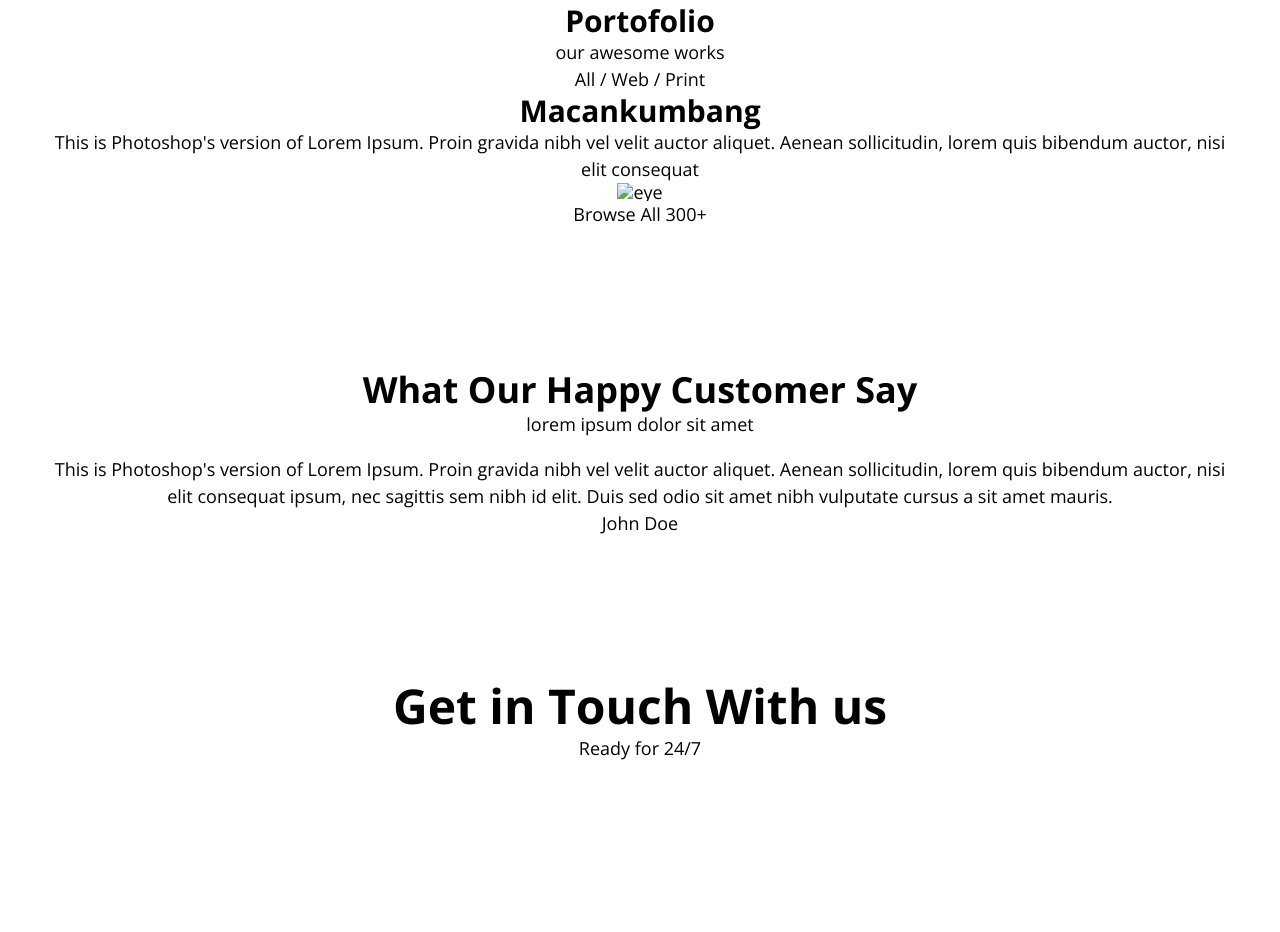
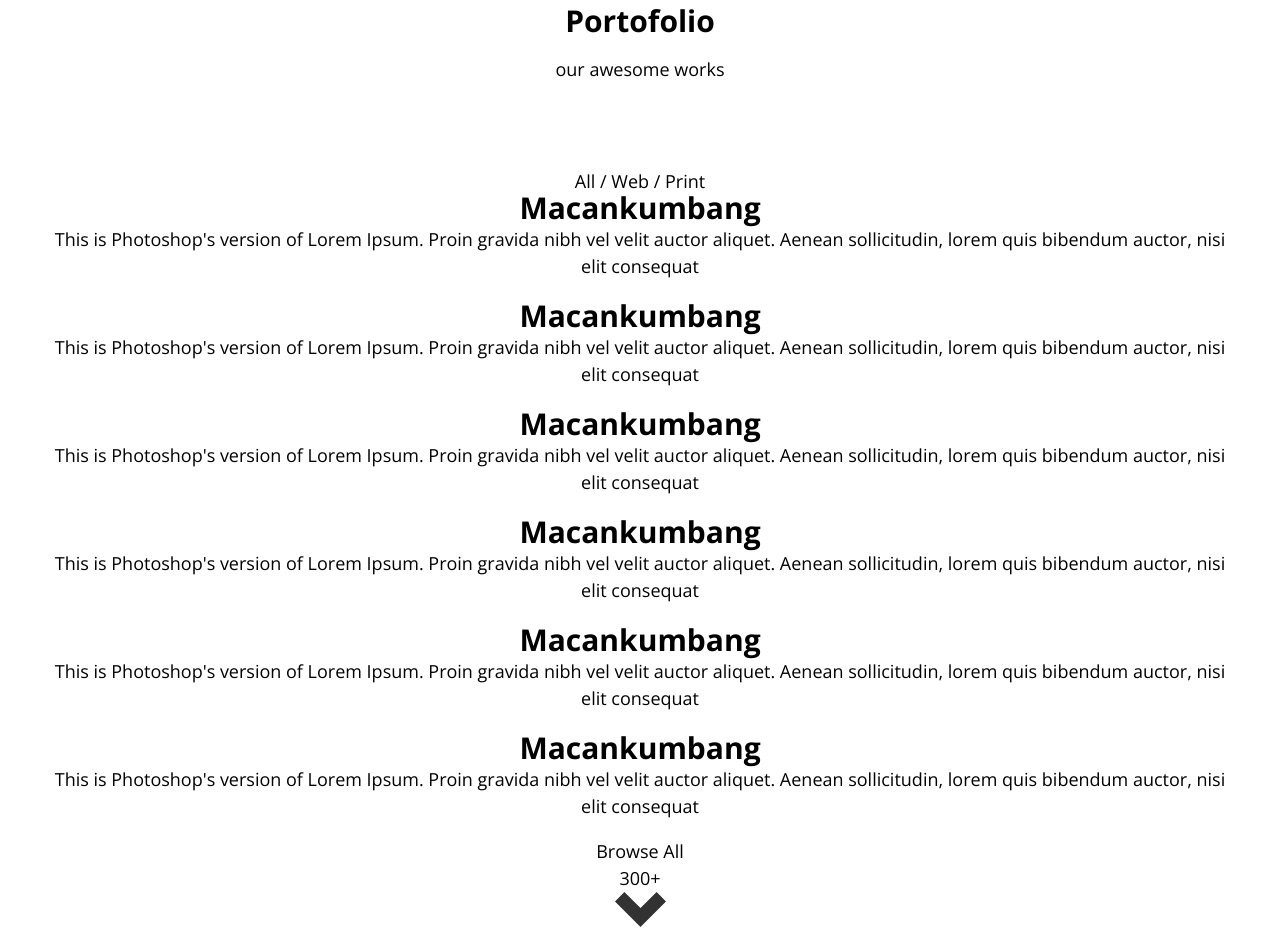
Before and after one commit to mamucha/WebChallange_5, a website built with webpack: page docs/index.html in a window 1280 px wide. Shown: the part 1614-2546 px from the top of the page. Built offline with nearby package versions, Linux system fonts and the light colour scheme.

Commit message:
write template portofolio section

```diff
--- a/docs/index.html
+++ b/docs/index.html
@@ -109,27 +109,99 @@
     </section>
 
     <section class="l-section l-section--portofolio">
-        <div class="l-wrapper">
-            <header class="title">
-                <h3>Portofolio</h3>
-                <p>our awesome works</p>
+        <div class="l-wrapper l-wrapper--portofolio">
+            <header class="c-header">
+                <h3 class="c-header__title">Portofolio</h3>
+                <p class="c-header__subtitle">our awesome works</p>
+                <div class="c-header__underline c-header__underline--black"></div>
             </header>
-            <div class="change">
-                <p>All / Web / Print</p>
+            <div class="c-gallery">
+                <div class="c-gallery__header">
+                    <span class="c-gallery__header--category">All</span>
+                    /
+                    <span class="c-gallery__header--category">Web</span>
+                    /
+                    <span class="c-gallery__header--category">Print</span>
+                </div>
+
+
+                <div class="c-gallery__cards">
+                    <figure class="c-gallery__card">
+                        <figcaption class="c-gallery__text">
+                            <h3 class="c-gallery__title">Macankumbang</h3>
+                            <p class="c-gallery__description">This is Photoshop's version of Lorem Ipsum. Proin gravida
+                                nibh vel velit auctor aliquet.
+                                Aenean
+                                sollicitudin, lorem quis bibendum auctor, nisi elit consequat</p>
+                            <img src="" alt="" class="c-gallery__icon">
+                        </figcaption>
+                    </figure>
+
+                    <figure class="c-gallery__card">
+                        <figcaption class="c-gallery__text">
+                            <h3 class="c-gallery__title">Macankumbang</h3>
+                            <p class="c-gallery__description">This is Photoshop's version of Lorem Ipsum. Proin gravida
+                                nibh vel velit auctor aliquet.
+                                Aenean
+                                sollicitudin, lorem quis bibendum auctor, nisi elit consequat</p>
+                            <img src="" alt="" class="c-gallery__icon">
+                        </figcaption>
+                    </figure>
+
+                    <figure class="c-gallery__card">
+                        <figcaption class="c-gallery__text">
+                            <h3 class="c-gallery__title">Macankumbang</h3>
+                            <p class="c-gallery__description">This is Photoshop's version of Lorem Ipsum. Proin gravida
+                                nibh vel velit auctor aliquet.
+                                Aenean
+                                sollicitudin, lorem quis bibendum auctor, nisi elit consequat</p>
+                            <img src="" alt="" class="c-gallery__icon">
+                        </figcaption>
+                    </figure>
+
+                    <figure class="c-gallery__card">
+                        <figcaption class="c-gallery__text">
+                            <h3 class="c-gallery__title">Macankumbang</h3>
+                            <p class="c-gallery__description">This is Photoshop's version of Lorem Ipsum. Proin gravida
+                                nibh vel velit auctor aliquet.
+                                Aenean
+                                sollicitudin, lorem quis bibendum auctor, nisi elit consequat</p>
+                            <img src="" alt="" class="c-gallery__icon">
+                        </figcaption>
+                    </figure>
+
+                    <figure class="c-gallery__card">
+                        <figcaption class="c-gallery__text">
+                            <h3 class="c-gallery__title">Macankumbang</h3>
+                            <p class="c-gallery__description">This is Photoshop's version of Lorem Ipsum. Proin gravida
+                                nibh vel velit auctor aliquet.
+                                Aenean
+                                sollicitudin, lorem quis bibendum auctor, nisi elit consequat</p>
+                            <img src="" alt="" class="c-gallery__icon">
+                        </figcaption>
+                    </figure>
+
+                    <figure class="c-gallery__card">
+                        <figcaption class="c-gallery__text">
+                            <h3 class="c-gallery__title">Macankumbang</h3>
+                            <p class="c-gallery__description">This is Photoshop's version of Lorem Ipsum. Proin gravida
+                                nibh vel velit auctor aliquet.
+                                Aenean
+                                sollicitudin, lorem quis bibendum auctor, nisi elit consequat</p>
+                            <img src="" alt="" class="c-gallery__icon">
+                        </figcaption>
+                    </figure>
+
+                </div>
+
+                <div class="c-gallery__all">
+                    <p>Browse All <br>
+                        300+</p>
+                    <img class="c-gallery__icon--arrow" src="./img/portofolio/arrow.svg" alt="">
+                </div>
             </div>
 
-            <div class="gallery">
-                <div class="portofolio-desc">
-                    <h3>Macankumbang</h3>
-                    <p>This is Photoshop's version of Lorem Ipsum. Proin gravida nibh vel velit auctor aliquet. Aenean
-                        sollicitudin, lorem quis bibendum auctor, nisi elit consequat</p>
-                    <img src="" alt="eye">
-                </div>
-            </div>
-            <div class="gallery-all">
-                <p>Browse All
-                    300+</p>
-            </div>
+
         </div>
     </section>
 
```
Also changed, not shown: docs/img/portofolio/arrow.svg (added).
